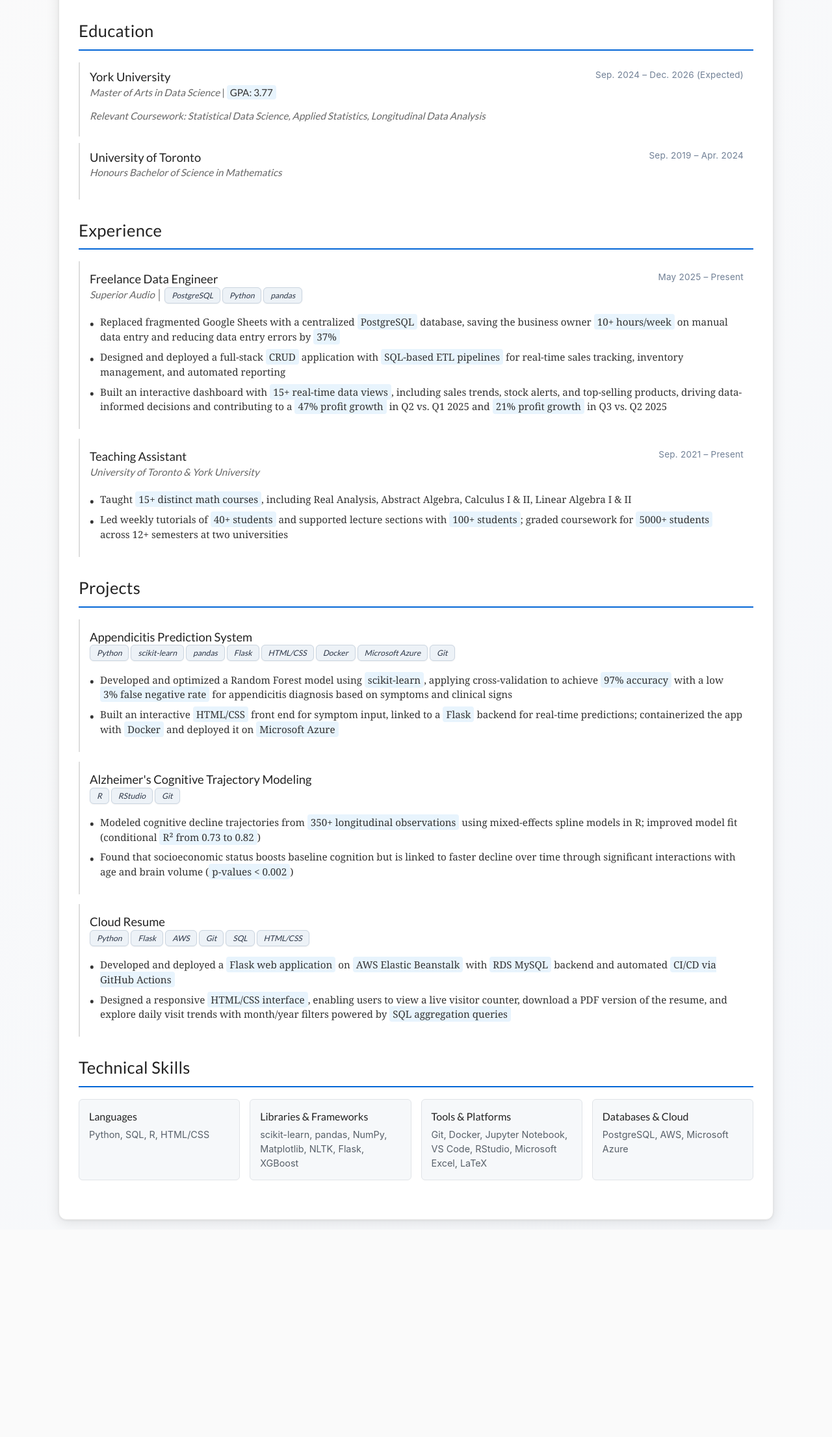
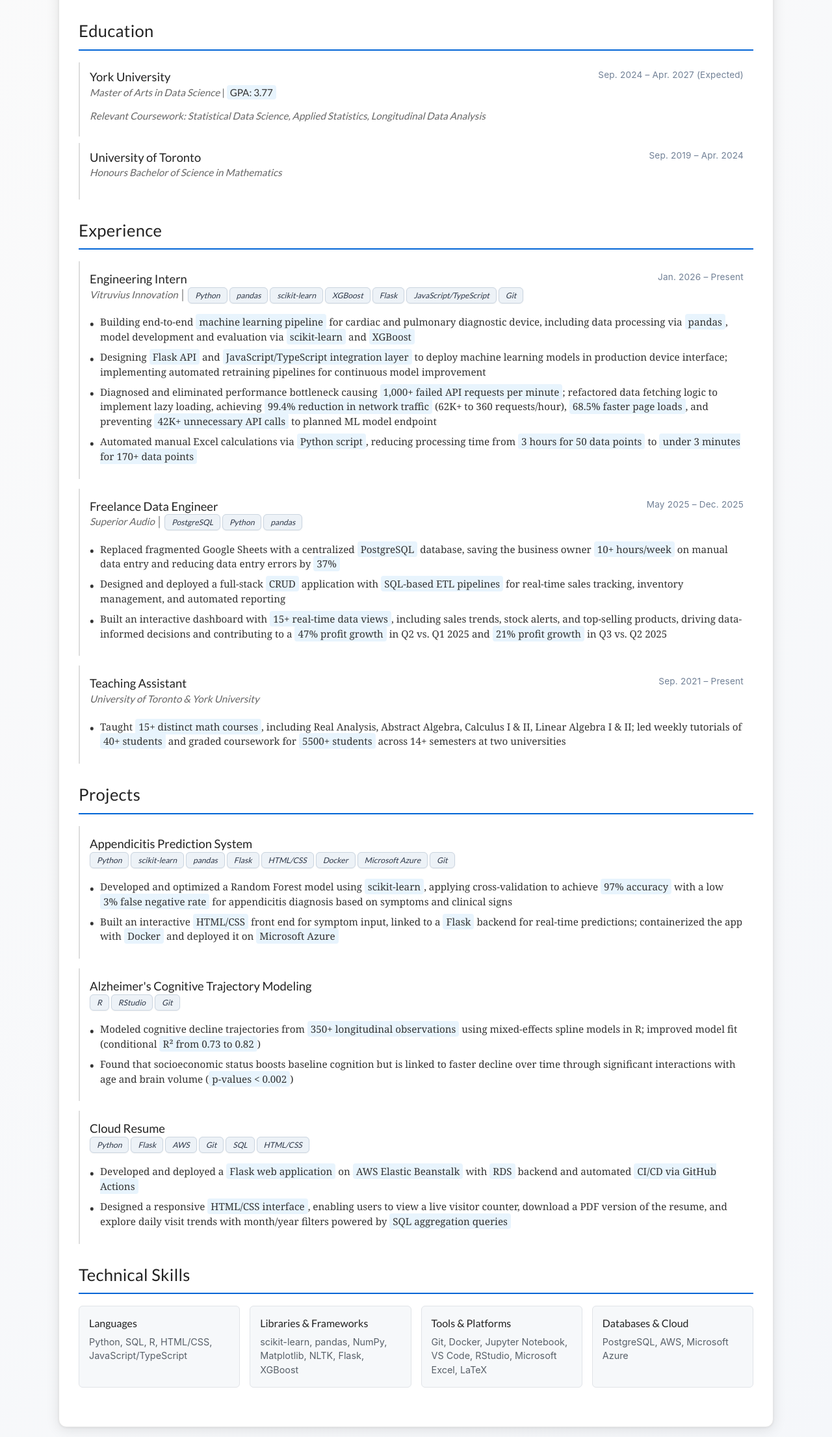
Before and after one commit to danieldema/cloud-resume, a Flask app: page / in a window 1280 px wide. Shown: the part 180-2391 px from the top of the page at 65% size. Before the commit the page ends 2066 px from the top, so only its background shows below. Run offline with Flask 3, Linux system fonts and the light colour scheme; data that the repository does not hold is empty.

Commit message:
updated resume

```diff
--- a/templates/index.html
+++ b/templates/index.html
@@ -553,7 +553,7 @@
                             <div class="item-title">York University</div>
                             <div class="item-subtitle">Master of Arts in Data Science <span style="font-style: normal;">| <span class="highlight">GPA: 3.77</span></span></div>
                         </div>
-                        <div class="item-date">Sep. 2024 – Dec. 2026 (Expected)</div>
+                        <div class="item-date">Sep. 2024 – Apr. 2027 (Expected)</div>
                     </div>
                     <div class="item-subtitle">Relevant Coursework: Statistical Data Science, Applied Statistics, Longitudinal Data Analysis</div>
                 </div>
@@ -575,6 +575,31 @@
                 <div class="experience-item">
                     <div class="item-header">
                         <div>
+                            <div class="item-title">Engineering Intern</div>
+                            <div class="item-subtitle">
+                                Vitruvius Innovation │
+                                <span class="skills-tag">Python</span>
+                                <span class="skills-tag">pandas</span>
+                                <span class="skills-tag">scikit-learn</span>
+                                <span class="skills-tag">XGBoost</span>
+                                <span class="skills-tag">Flask</span>
+                                <span class="skills-tag">JavaScript/TypeScript</span>
+                                <span class="skills-tag">Git</span>
+                            </div>
+                        </div>
+                        <div class="item-date">Jan. 2026 – Present</div>
+                    </div>
+                    <ul class="achievements">
+                        <li>Building end-to-end <span class="highlight">machine learning pipeline</span> for cardiac and pulmonary diagnostic device, including data processing via <span class="highlight">pandas</span>, model development and evaluation via <span class="highlight">scikit-learn</span> and <span class="highlight">XGBoost</span></li>
+                        <li>Designing <span class="highlight">Flask API</span> and <span class="highlight">JavaScript/TypeScript integration layer</span> to deploy machine learning models in production device interface; implementing automated retraining pipelines for continuous model improvement</li>
+                        <li>Diagnosed and eliminated performance bottleneck causing <span class="highlight">1,000+ failed API requests per minute</span>; refactored data fetching logic to implement lazy loading, achieving <span class="highlight">99.4% reduction in network traffic</span> (62K+ to 360 requests/hour), <span class="highlight">68.5% faster page loads</span>, and preventing <span class="highlight">42K+ unnecessary API calls</span> to planned ML model endpoint</li>
+                        <li>Automated manual Excel calculations via <span class="highlight">Python script</span>, reducing processing time from <span class="highlight">3 hours for 50 data points</span> to <span class="highlight">under 3 minutes for 170+ data points</span></li>
+                    </ul>
+                </div>
+
+                <div class="experience-item">
+                    <div class="item-header">
+                        <div>
                             <div class="item-title">Freelance Data Engineer</div>
                             <div class="item-subtitle">
                                 Superior Audio │
@@ -583,7 +608,7 @@
                                 <span class="skills-tag">pandas</span>
                             </div>
                         </div>
-                        <div class="item-date">May 2025 – Present</div>
+                        <div class="item-date">May 2025 – Dec. 2025</div>
                     </div>
                     <ul class="achievements">
                         <li>Replaced fragmented Google Sheets with a centralized <span class="highlight">PostgreSQL</span> database, saving the business owner <span class="highlight">10+ hours/week</span> on manual data entry and reducing data entry errors by <span class="highlight">37%</span></li>
@@ -601,8 +626,7 @@
                         <div class="item-date">Sep. 2021 – Present</div>
                     </div>
                     <ul class="achievements">
-                        <li>Taught <span class="highlight">15+ distinct math courses</span>, including Real Analysis, Abstract Algebra, Calculus I & II, Linear Algebra I & II</li>
-                        <li>Led weekly tutorials of <span class="highlight">40+ students</span> and supported lecture sections with <span class="highlight">100+ students</span>; graded coursework for <span class="highlight">5000+ students</span> across 12+ semesters at two universities</li>
+                        <li>Taught <span class="highlight">15+ distinct math courses</span>, including Real Analysis, Abstract Algebra, Calculus I & II, Linear Algebra I & II; led weekly tutorials of <span class="highlight">40+ students</span> and graded coursework for <span class="highlight">5500+ students</span> across 14+ semesters at two universities</li>
                     </ul>
                 </div>
             </section>
@@ -664,7 +688,7 @@
                         </div>
                     </div>
                     <ul class="achievements">
-                        <li>Developed and deployed a <span class="highlight">Flask web application</span> on <span class="highlight">AWS Elastic Beanstalk</span> with <span class="highlight">RDS MySQL</span> backend and automated <span class="highlight">CI/CD via GitHub Actions</span></li>
+                        <li>Developed and deployed a <span class="highlight">Flask web application</span> on <span class="highlight">AWS Elastic Beanstalk</span> with <span class="highlight">RDS</span> backend and automated <span class="highlight">CI/CD via GitHub Actions</span></li>
                         <li>Designed a responsive <span class="highlight">HTML/CSS interface</span>, enabling users to view a live visitor counter, download a PDF version of the resume, and explore daily visit trends with month/year filters powered by <span class="highlight">SQL aggregation queries</span></li>
                     </ul>
                 </div>
@@ -675,7 +699,7 @@
                 <div class="technical-skills">
                     <div class="skill-category">
                         <div class="skill-title">Languages</div>
-                        <div class="skill-list">Python, SQL, R, HTML/CSS</div>
+                        <div class="skill-list">Python, SQL, R, HTML/CSS, JavaScript/TypeScript</div>
                     </div>
                     <div class="skill-category">
                         <div class="skill-title">Libraries & Frameworks</div>
```
Also changed, not shown: 1 other file.
